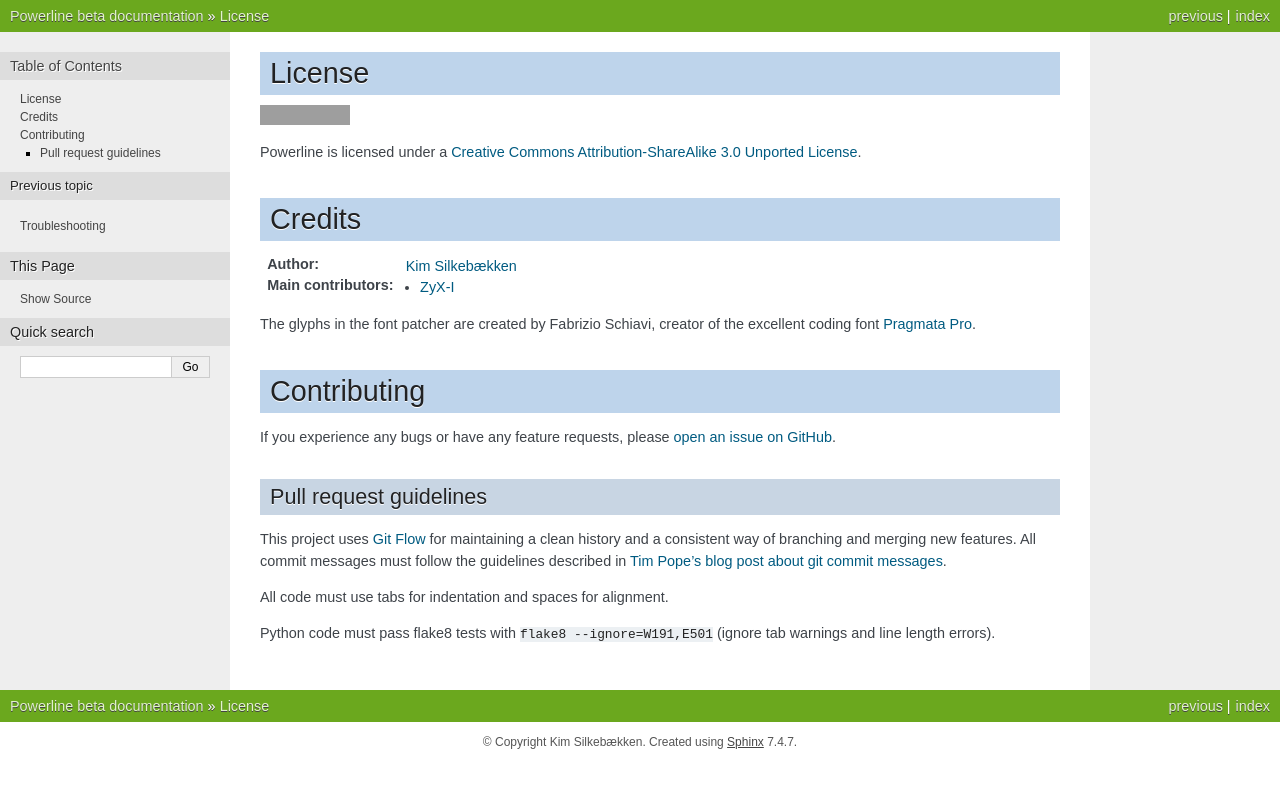
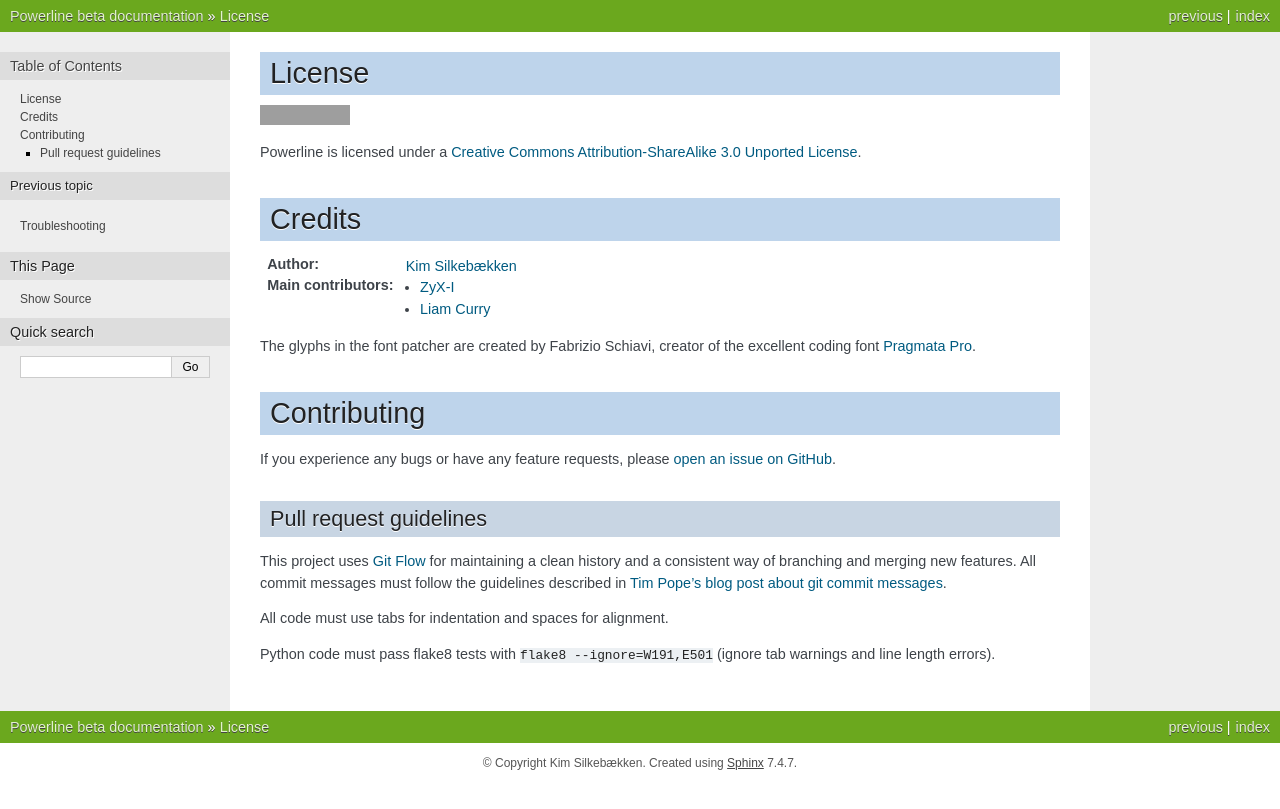
Before and after one commit to someyooyo/someyooyo, a Sphinx documentation site: the page built from docs/source/license-credits.rst, in a window 1280 px wide. Shown: the top 809 px of the page. Built offline with Sphinx 7.4.7, drawn with Linux system fonts in a browser that asks for light colours; grey boxes are pictures that could not be loaded.

Commit message:
Add Liam Curry to contributors list
Refs #44.

```diff
--- a/docs/source/license-credits.rst
+++ b/docs/source/license-credits.rst
@@ -15,6 +15,7 @@ Credits
 :Author: `Kim Silkebækken <https://github.com/Lokaltog>`_
 :Main contributors:
     * `ZyX-I <https://github.com/ZyX-I>`_
+    * `Liam Curry <https://github.com/liamcurry>`_
 
 The glyphs in the font patcher are created by Fabrizio Schiavi, creator of
 the excellent coding font `Pragmata Pro`_.
```
